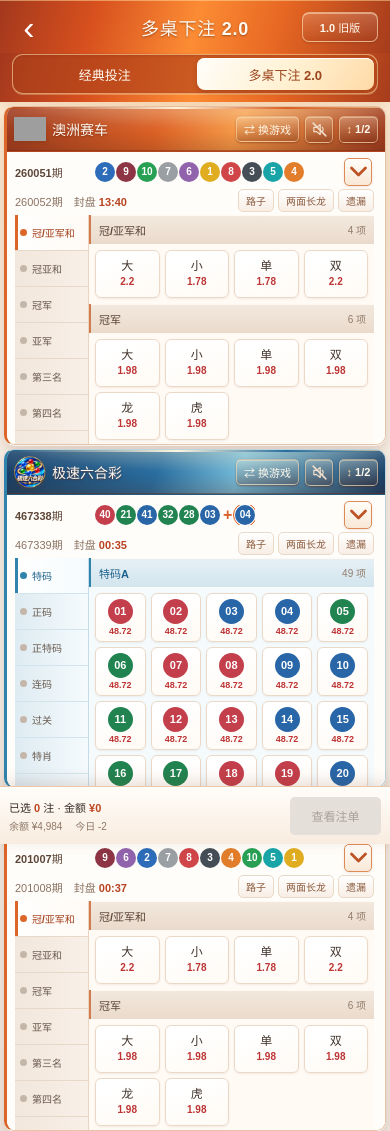
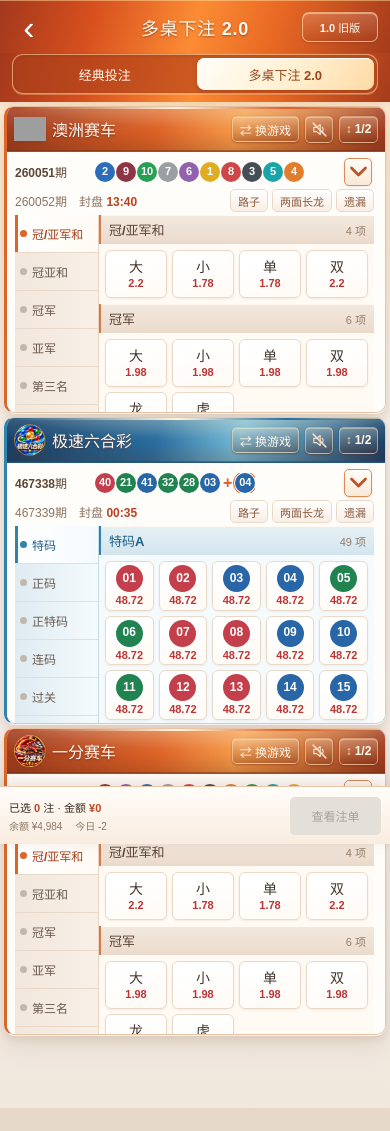
Before and after one commit to damon791105-creator/iggfcproto, a website: page 傳統彩/多桌下注配色提案/index.html in a window 390 px wide. Shown: the top 1131 px of the page. After the commit the page ends 1108 px from the top, so only its background shows below. Drawn offline with Linux system fonts and the light colour scheme; grey boxes are pictures that could not be loaded.

Commit message:
Improve multi-desk readability and compact panel height

```diff
--- a/傳統彩/多桌下注配色提案/index.html
+++ b/傳統彩/多桌下注配色提案/index.html
@@ -6,7 +6,7 @@
   <meta name="theme-color" content="#c65320">
   <title>多桌下注 2.0 · 手机原型</title>
   <link rel="stylesheet" href="style.css">
-  <link rel="stylesheet" href="metallic.css?v=20261121-no-title-line">
+  <link rel="stylesheet" href="metallic.css?v=20261121-readable-compact">
 </head>
 <body>
   <main id="app">
--- a/傳統彩/多桌下注配色提案/metallic.css
+++ b/傳統彩/多桌下注配色提案/metallic.css
@@ -340,11 +340,22 @@
   .history-button { width: 20px; height: 20px; }
 }
 
-/* Keep the three desks at the source mobile page's full viewport width and sizes. */
+/* Give every desk a predictable height while keeping its betting board scrollable. */
 #app, .bet-footer { max-width: none; }
 .desk-list { gap: 4px; padding: 4px 4px 14px; }
-.desk-content { height: calc(50dvh - 130px); min-height: 235px; }
-.desk.full .desk-content { height: calc(90dvh - 128px); min-height: 420px; }
+.desk-content { height: 260px; }
+.desk.full .desk-content { height: min(69dvh, 550px); min-height: 420px; }
+.desk-title { font-size: 16px; }
+.change-game, .size-toggle { font-size: 12px; }
+.board-layout { grid-template-columns: 88px minmax(0, 1fr); }
+.side-nav button { min-height: 38px; font-size: 12px; }
+.board-section h2 { font-size: 13px; }
+.board-section h2 small { font-size: 11px; }
+.option b { font-size: 14px; }
+.option small, .option-grid.numbers .option small { font-size: 11px; }
+.option-grid.numbers .option b { width: 27px; height: 27px; font-size: 12px; }
+.period, .issue-line { font-size: 12px; }
+.utility-tabs button { font-size: 11px; }
 .results { padding-right: 18px; }
 .history-button, .history-button:where(:hover, :focus-visible) {
   display: grid;
@@ -387,12 +398,22 @@
 .history-row .balls.k8 { display: flex; }
 .history-note { margin: 12px 0 0; color: #9d8573; font-size: 11px; text-align: right; }
 @media (max-width: 480px) {
+  .board-layout { grid-template-columns: 84px minmax(0, 1fr); }
+  .desk-title { font-size: 16px; }
   .results { padding-right: 11px; }
   .results .balls { gap: 1px; }
-  .results .ball { width: 20px; height: 20px; flex-basis: 20px; font-size: 10px; }
+  .results .ball { width: 20px; height: 20px; flex-basis: 20px; font-size: 11px; }
   .results .balls.lotto .ball { width: 20px; height: 20px; flex-basis: 20px; }
   .history-row .balls { gap: 2px; }
   .history-row .ball { width: 19px; height: 19px; flex-basis: 19px; font-size: 9px; }
   .history-row .balls.k8 .ball { width: 16px; height: 16px; flex-basis: 16px; }
   .history-button { width: 28px; height: 28px; }
 }
+@media (max-width: 360px) {
+  .board-layout { grid-template-columns: 78px minmax(0, 1fr); }
+  .side-nav button { gap: 4px; padding-inline: 4px; font-size: 11px; }
+  .period { flex-basis: 52px; font-size: 10px; }
+  .issue-line { font-size: 11px; }
+  .result-line { gap: 3px; }
+  .results .ball, .results .balls.lotto .ball { width: 17px; height: 17px; flex-basis: 17px; font-size: 10px; }
+}
```
